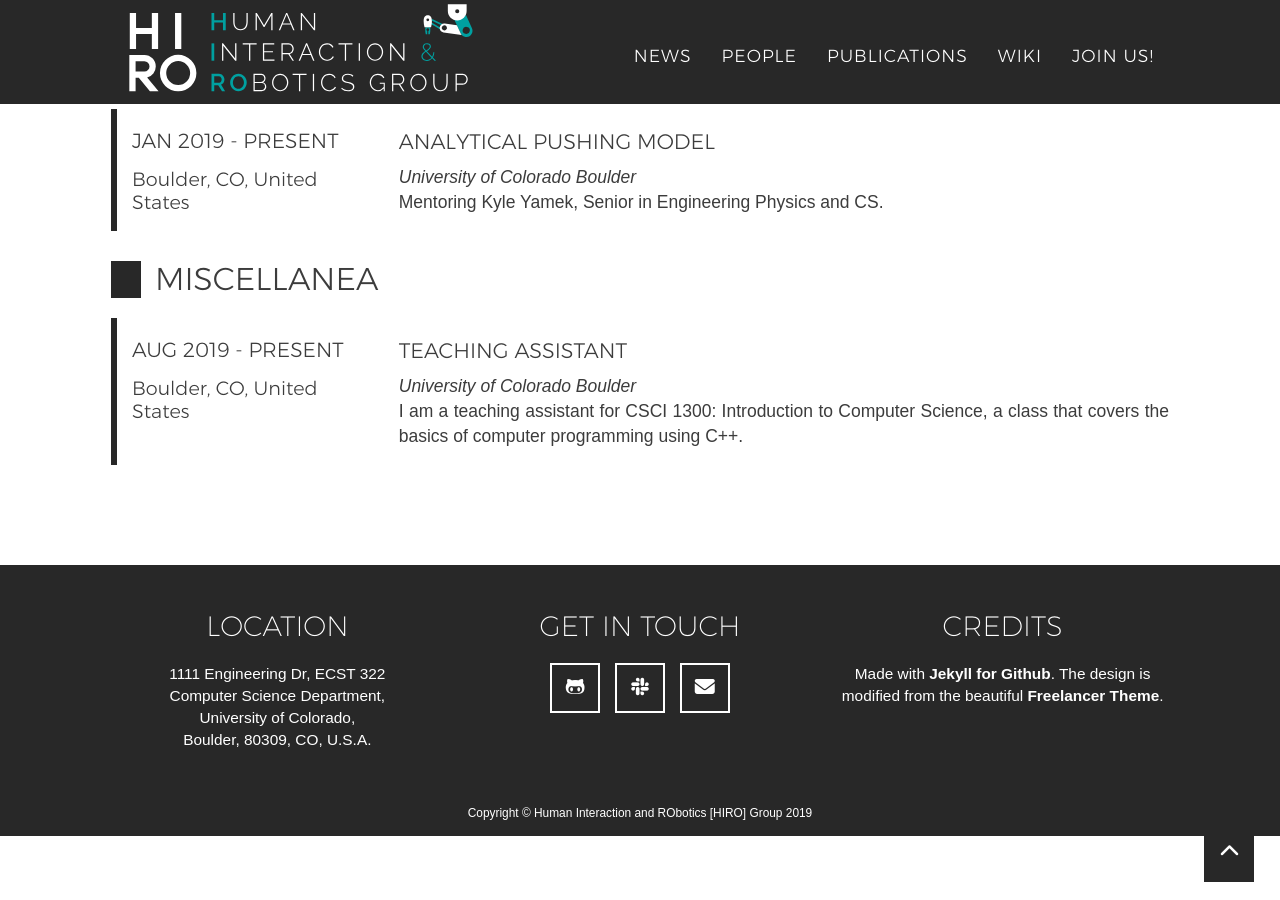
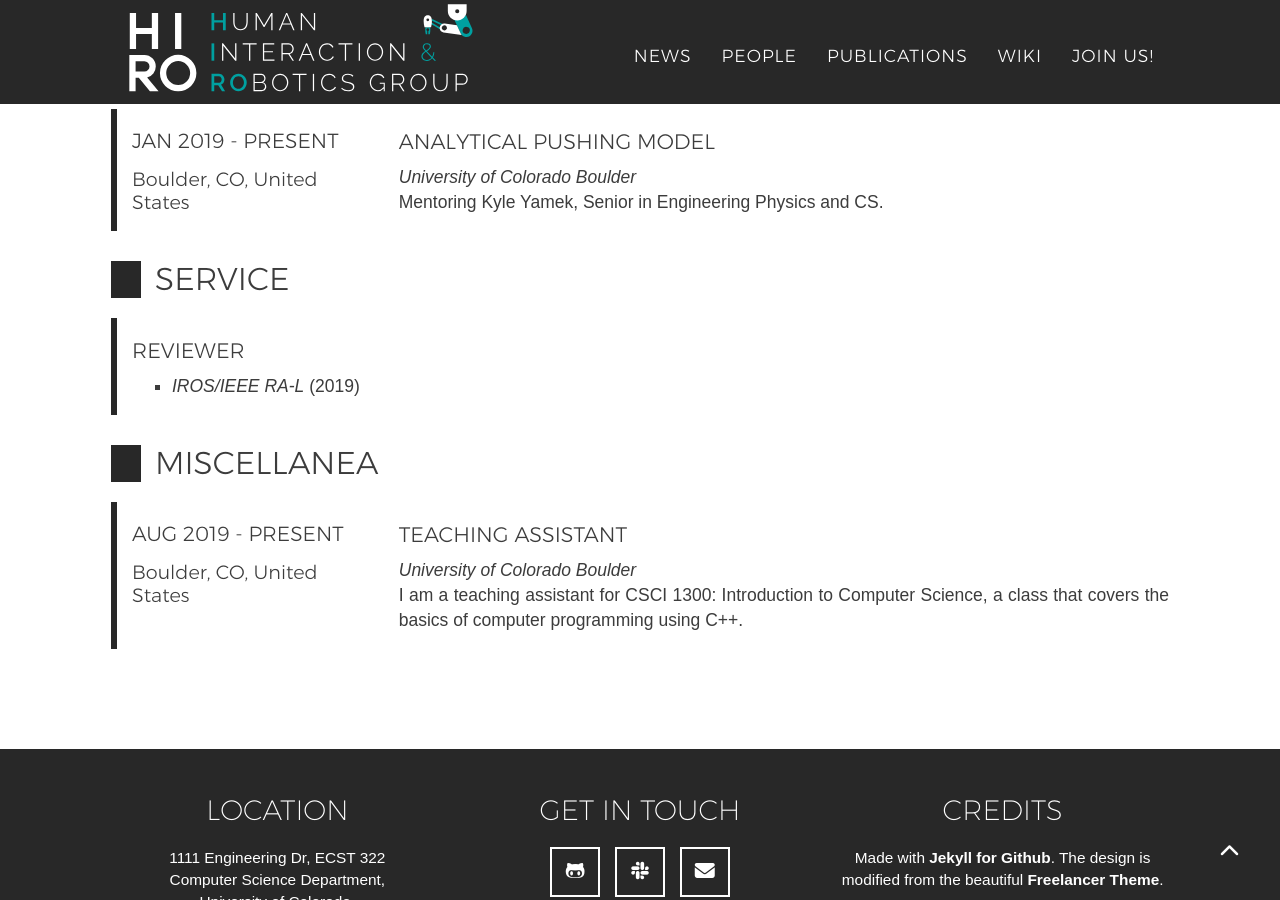
Before and after one commit to HIRO-group/HIRO-group.github.io, a Jekyll site: the page built from _posts/people/2019-10-13-anuj.md, in a window 1280 px wide and 900 px high, scrolled down 2665 px. Built offline with Jekyll 4.4.1, drawn with Linux system fonts in a browser that asks for light colours; nearby versions of some CDN libraries; some web fonts are replaced.

Commit message:
another attempt at making myself appear lighter; also added service to personal page

```diff
--- a/_posts/people/2019-10-13-anuj.md
+++ b/_posts/people/2019-10-13-anuj.md
@@ -82,6 +82,12 @@ cv:
       end: Present
       location: Boulder, CO, United States
       description: "Mentoring Kyle Yamek, Senior in Engineering Physics and CS."
+ - name: service
+   elems:
+    - title: "Reviewer"
+      elems:
+      - "<i>IROS/IEEE RA-L</i> (2019)"
+
  - name: miscellanea
    elems:
     - name: Teaching Assistant
```
Also changed, not shown: img/people/anuj.jpg.
